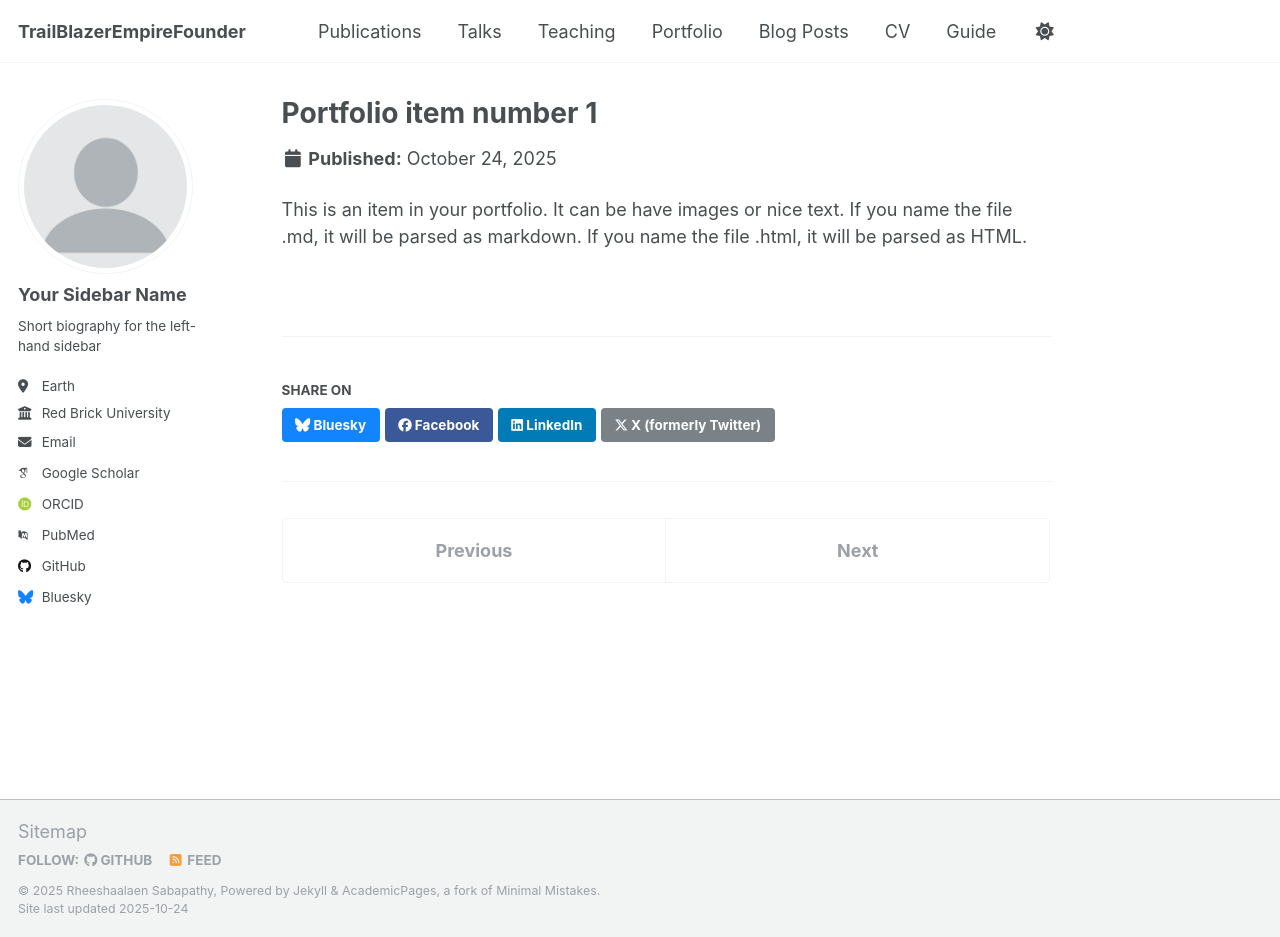
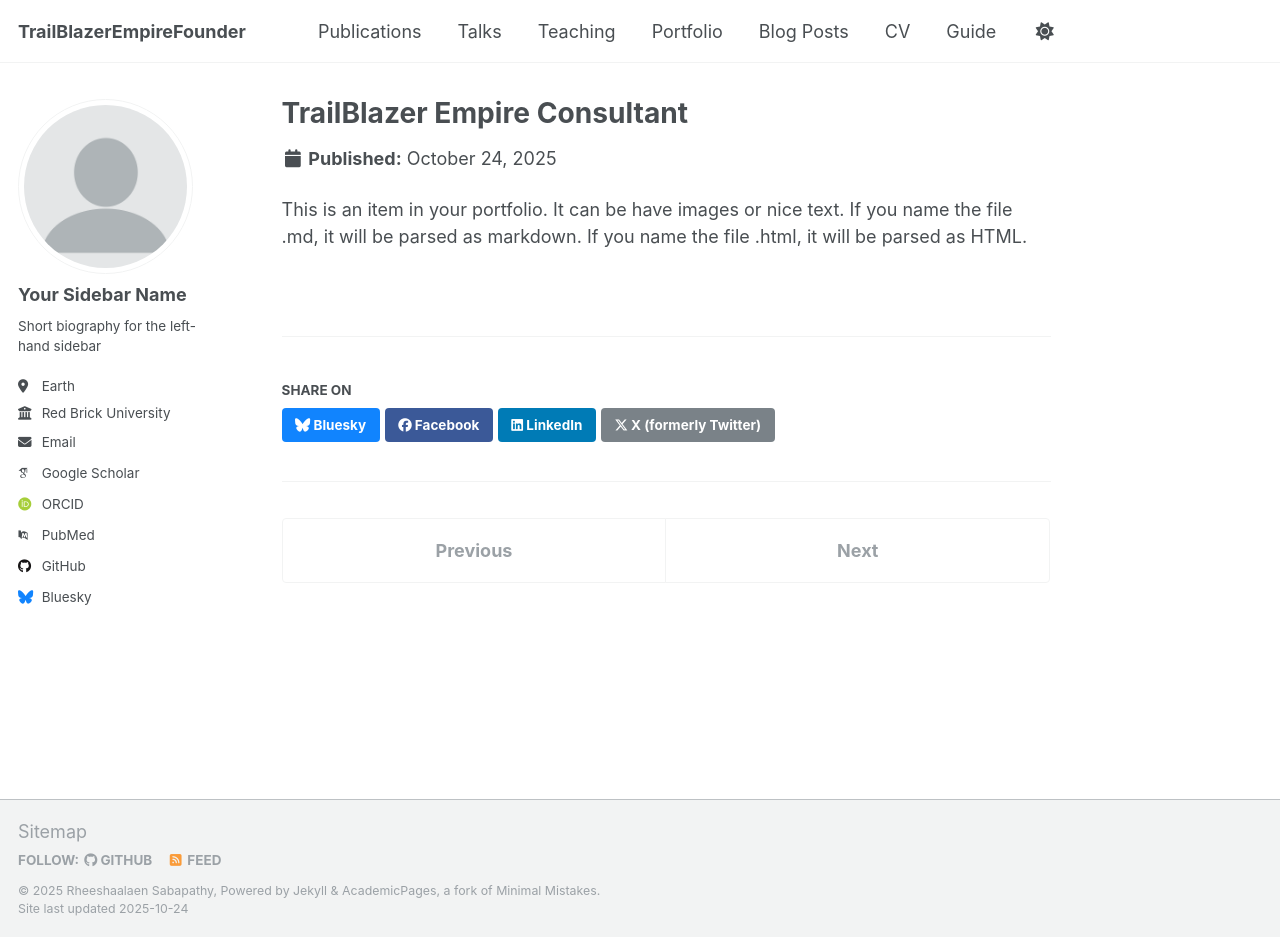
Before and after one commit to TrailBlaZerEmpire/TrailBlazerEmpireFounder, a Jekyll site: the page built from _portfolio/portfolio-1.md, in a window 1280 px wide and 937 px high. Built offline with Jekyll 4.4.1, drawn with Linux system fonts in a browser that asks for light colours; some web fonts are replaced; a script that is not in the unit is left out.

Commit message:
Update portfolio-1.md

```diff
--- a/_portfolio/portfolio-1.md
+++ b/_portfolio/portfolio-1.md
@@ -1,6 +1,6 @@
 ---
-title: "Portfolio item number 1"
-excerpt: "Short description of portfolio item number 1<br/><img src='/images/500x300.png'>"
+title: "TrailBlazer Empire Consultant"
+excerpt: "Short description of portfolio item number 1 <br/> <img src='/images/500x300.png'>"
 collection: portfolio
 ---
 
```
